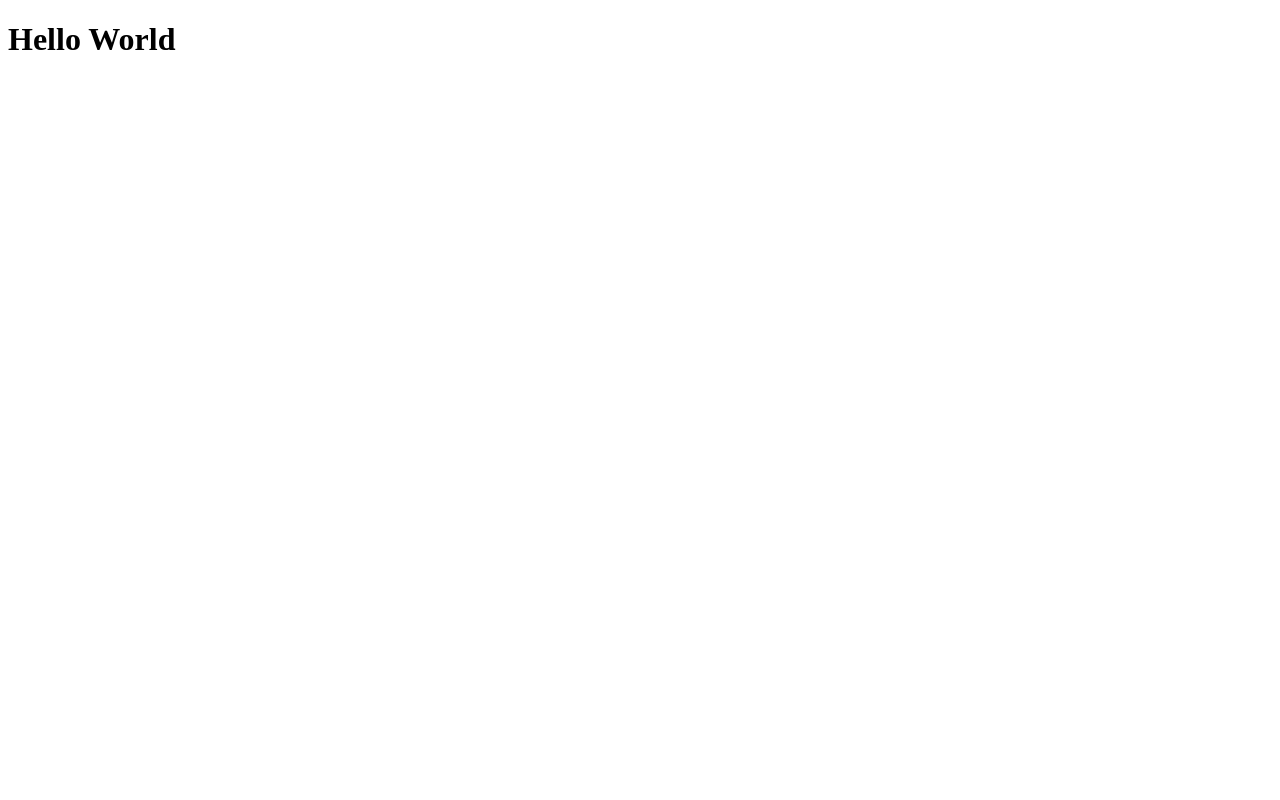
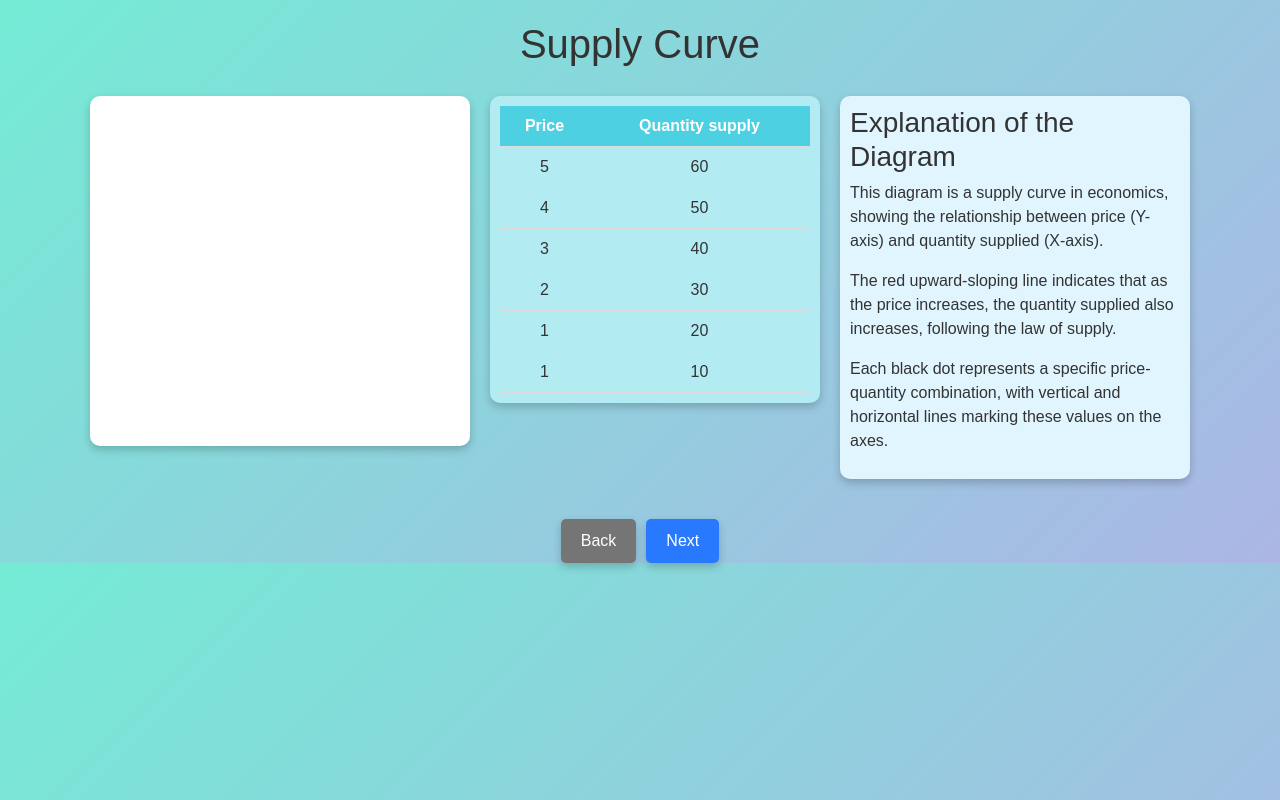
Before and after one commit to krishna-coder-46/Doctor-Diagram, a plain HTML site: page supply_curve.html in a window 1280 px wide. Drawn offline with nearby package versions, Linux system fonts and the light colour scheme.

Commit message:
Add files via upload

```diff
--- /dev/null
+++ b/supply.css
@@ -0,0 +1,111 @@
+/* General Body Styling */
+body {
+    font-family: Arial, sans-serif;
+    text-align: center;
+    background: linear-gradient(135deg, #74ebd5, #acb6e5); /* Light teal gradient background */
+    margin: 0;
+    padding: 0;
+}
+
+h1 {
+    color: #333;
+    margin-top: 20px;
+}
+
+/* Main container for layout */
+#mainContainer {
+    display: flex;
+    justify-content: center;
+    align-items: flex-start;
+    padding: 20px;
+    gap: 20px;
+}
+
+/* Graph Container Styling */
+#graphContainer {
+    width: 380px;
+    height: 350px;
+    border-radius: 10px;
+    background-color: white;
+    box-shadow: 0 4px 8px rgba(0, 0, 0, 0.2);
+    display: flex;
+    justify-content: center;
+    align-items: center;
+}
+
+#graphCanvas {
+    width: 350px;
+    height: 350px;
+}
+
+/* Table Styling */
+#tableContainer {
+    width: 330px;
+    border-radius: 10px;
+    background-color: #b2ebf2; /* Light teal background for the table */
+    box-shadow: 0 4px 8px rgba(0, 0, 0, 0.2);
+    padding: 10px;
+}
+
+table {
+    width: 100%;
+    border-collapse: collapse;
+}
+
+th, td {
+    padding: 8px;
+    text-align: center;
+    border-bottom: 1px solid #ddd;
+    color: #333;
+}
+
+th {
+    font-weight: bold;
+    background-color: #4dd0e1; /* Darker teal for the header */
+    color: white;
+}
+
+/* Explanation Box Styling */
+#explanationContainer {
+    width: 350px;
+    padding: 10px;
+    border-radius: 10px;
+    background-color: #e1f5fe; /* Light blue for the explanation */
+    box-shadow: 0 4px 8px rgba(0, 0, 0, 0.2);
+    color: #333;
+    text-align: left;
+}
+
+/* Button Styling */
+#buttonContainer {
+    margin-top: 20px;
+    display: flex;
+    justify-content: center;
+    gap: 10px;
+}
+
+#backButton, #nextButton {
+    padding: 10px 20px;
+    border: none;
+    border-radius: 5px;
+    font-size: 16px;
+    cursor: pointer;
+    color: white;
+    box-shadow: 0 4px 8px rgba(0, 0, 0, 0.2);
+}
+
+#backButton {
+    background-color: #757575; /* Gray color */
+}
+
+#nextButton {
+    background-color: #2979ff; /* Blue color */
+}
+
+#backButton:hover {
+    background-color: #616161;
+}
+
+#nextButton:hover {
+    background-color: #1565c0;
+}
--- /dev/null
+++ b/supply.js
@@ -0,0 +1,125 @@
+// Points for an upward-sloping supply curve
+const points = [
+    { x: 110, y: 320 },  // Corresponding to Quantity 10, Price 1
+    { x: 160, y: 260 },  // Corresponding to Quantity 20, Price 2
+    { x: 210, y: 210 },  // Corresponding to Quantity 30, Price 3
+    { x: 260, y: 160 },  // Corresponding to Quantity 40, Price 4
+    { x: 310, y: 110 },  // Corresponding to Quantity 50, Price 5
+    { x: 360, y: 60 }    // Corresponding to Quantity 60, Price 6
+];
+
+let step = 0;
+
+// Function to draw the full graph up to the current step
+function drawGraph() {
+    const canvas = document.getElementById('graphCanvas');
+    if (!canvas) return;
+    const ctx = canvas.getContext('2d');
+
+    // Set canvas size
+    canvas.width = 480;
+    canvas.height = 380;
+
+    // Step 1: Draw Y-axis
+    if (step >= 1) {
+        ctx.beginPath();
+        ctx.moveTo(60, 350);
+        ctx.lineTo(60, 50);
+        ctx.strokeStyle = "#000";
+        ctx.lineWidth = 2;
+        ctx.stroke();
+        ctx.fillText('Y', 70, 40); // Y-axis label
+        for (let i = 1; i <= 6; i++) {
+            ctx.fillText(i, 45, 350 - i * 50); // Label prices on Y-axis
+        }
+    }
+
+    // Step 2: Draw X-axis
+    if (step >= 2) {
+        ctx.beginPath();
+        ctx.moveTo(60, 350);
+        ctx.lineTo(450, 350);
+        ctx.strokeStyle = "#000";
+        ctx.lineWidth = 2;
+        ctx.stroke();
+        ctx.fillText('X', 460, 360); // X-axis label
+        for (let i = 1; i <= 6; i++) {
+            ctx.fillText(i * 10, 60 + i * 50, 365); // Label quantities on X-axis
+        }
+    }
+
+    // Step 3: Draw dots sequentially based on the current step
+    if (step >= 3) {
+        for (let i = 0; i < points.length; i++) {
+            ctx.beginPath();
+            ctx.arc(points[i].x, points[i].y, 5, 0, Math.PI * 2);
+            ctx.fillStyle = "#000";
+            ctx.fill();
+        }
+    }
+
+    // Step 4: Draw the supply line and label 'S' at both ends, passing through all dots
+    if (step >= 5) {
+        ctx.beginPath();
+        ctx.moveTo(points[0].x, points[0].y);
+        points.forEach((point) => {
+            ctx.lineTo(point.x, point.y);
+        });
+        ctx.strokeStyle = "#ff6f61";
+        ctx.lineWidth = 2;
+        ctx.stroke();
+        ctx.fillText('S', points[0].x - 15, points[0].y + 5);
+        ctx.fillText('S', points[5].x + 10, points[5].y - 10);
+    }
+
+    // Step 5: Draw vertical lines from dots to corresponding X-axis labels (one-by-one)
+    if (step >= 6) {
+        for (let i = 0; i < step - 5 && i < points.length; i++) {
+            ctx.beginPath();
+            ctx.moveTo(points[i].x, points[i].y);
+            ctx.lineTo(points[i].x, 350);
+            ctx.strokeStyle = "#000";
+            ctx.lineWidth = 1;
+            ctx.stroke();
+        }
+    }
+
+    // Step 6: Draw horizontal lines from Y-axis (price) to the dots (one-by-one)
+    if (step >= 11) {
+        const prices = [320, 260, 210, 160, 110, 60];
+        for (let i = 0; i < step - 10 && i < points.length; i++) {
+            ctx.beginPath();
+            ctx.moveTo(60, prices[i]);
+            ctx.lineTo(points[i].x, prices[i]);
+            ctx.strokeStyle = "#000";
+            ctx.lineWidth = 1;
+            ctx.stroke();
+        }
+    }
+}
+
+
+// Next button functionality
+document.getElementById('nextButton')?.addEventListener('click', function () {
+    if (step < 16) {  // Updated maximum step to 16 for the entire process
+        step++;
+        drawGraph();
+    }
+});
+
+// Back button functionality
+document.getElementById('backButton')?.addEventListener('click', function () {
+    if (step > 0) {
+        step--;
+        drawGraph();
+    }
+});
+
+// Incremental step drawing function
+function incrementStep() {
+    step++;
+    drawGraph();
+}
+
+// Draw initial graph
+drawGraph();
--- a/supply_curve.html
+++ b/supply_curve.html
@@ -3,9 +3,56 @@
 <head>
     <meta charset="UTF-8">
     <meta name="viewport" content="width=device-width, initial-scale=1.0">
-    <title>Document</title>
+    <title>Demand Curve</title>
+    <link href="https://fonts.googleapis.com/css2?family=Poppins:wght@400;600&display=swap" rel="stylesheet">
+    <link rel="stylesheet" href="https://stackpath.bootstrapcdn.com/bootstrap/4.5.2/css/bootstrap.min.css">
+    <link rel="stylesheet" href="supply.css">
 </head>
 <body>
-    <h1> Hello World </h1>
+    <h1>Supply Curve</h1>
+    <div id="mainContainer">
+        <!-- Left side: Graph Container -->
+        <div id="graphContainer">
+            <canvas id="graphCanvas"></canvas>
+        </div>
+
+        <!-- Middle: Demand Table -->
+        <div id="tableContainer">
+            <table>
+                <thead>
+                    <tr>
+                        <th>Price</th>
+                        <th>Quantity supply</th>
+                    </tr>
+                </thead>
+                <tbody>
+                    <tr><td>5</td><td>60</td></tr>
+                    <tr><td>4</td><td>50</td></tr>
+                    <tr><td>3</td><td>40</td></tr>
+                    <tr><td>2</td><td>30</td></tr>
+                    <tr><td>1</td><td>20</td></tr>
+                    <tr><td>1</td><td>10</td></tr>
+                </tbody>
+            </table>
+        </div>
+
+        <!-- Right side: Explanation Box -->
+        <div id="explanationContainer">
+            <h3>Explanation of the Diagram</h3>
+            <p>This diagram is a supply curve in economics, showing the relationship between price (Y-axis) and quantity supplied (X-axis).</p>
+            <p>The red upward-sloping line indicates that as the price increases, the quantity supplied also increases, following the law of supply.</p>
+            <p>Each black dot represents a specific price-quantity combination, with vertical and horizontal lines marking these values on the axes.</p>
+        </div>
+    </div>
+
+    <!-- Navigation Buttons -->
+    <div id="buttonContainer">
+        <button id="backButton">Back</button>
+        <button id="nextButton">Next</button>
+    </div>
+
+
+    <script src="https://code.jquery.com/jquery-3.5.1.min.js"></script>
+    <script src="supply.js"></script>
 </body>
 </html>
```
